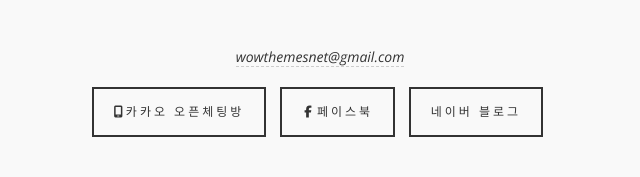
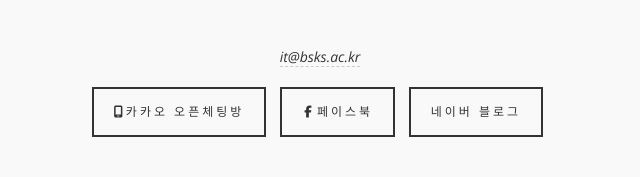
Before and after one commit to anchuvy/TS-class, a plain HTML site: page index2.html in a window 1280 px wide. Shown: the part 2965-3142 px from the top of the page, 320-960 px from the left. Drawn offline with nearby package versions, Linux system fonts and the light colour scheme; some icons are missing.

Commit message:
Update index2.html

```diff
--- a/index2.html
+++ b/index2.html
@@ -169,7 +169,7 @@
 <div class="container content-section text-center">
 	<div class="row">
 		<div class="col-lg-8 col-lg-offset-2">
-				<i><a href="mailto:it@bsks.ac.kr" style="border-bottom:1px dashed #ccc;">wowthemesnet@gmail.com</a></i>
+				<i><a href="mailto:it@bsks.ac.kr" style="border-bottom:1px dashed #ccc;">it@bsks.ac.kr</a></i>
 			<ul class="list-inline banner-social-buttons">
 				<li>
 				<a href="https://pf.kakao.com/_EUlfu" class="btn btnghost btn-lg"><i class="fa-solid fa-mobile-screen"></i><span class="network-name">카카오 오픈체팅방</span></a>
```
